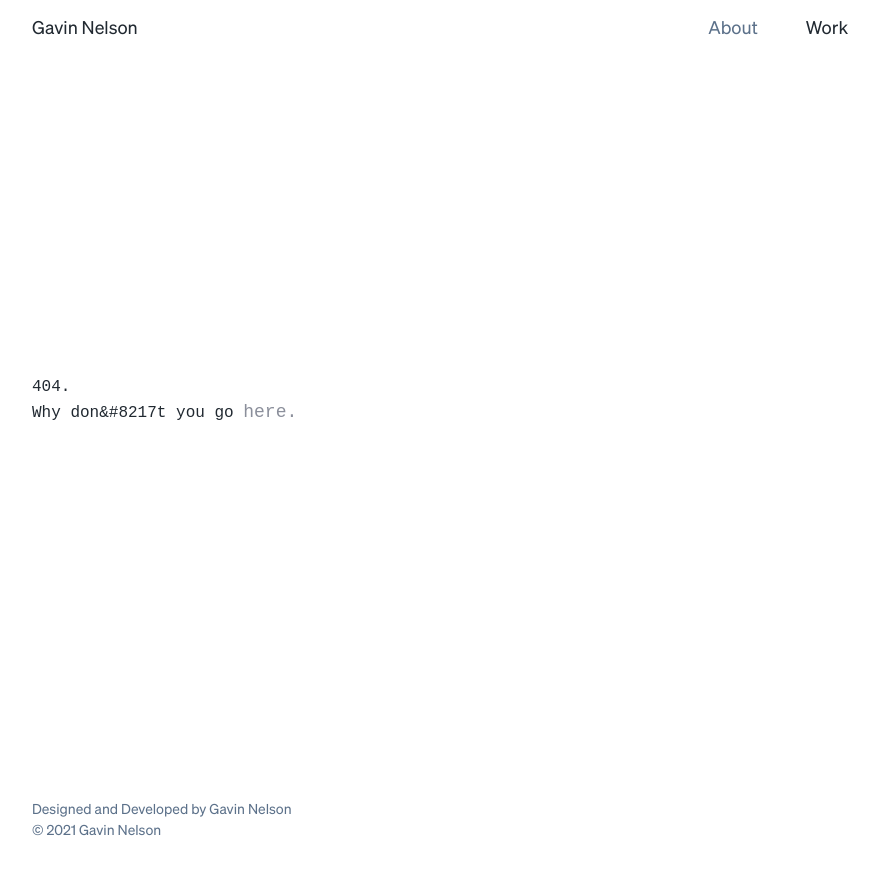
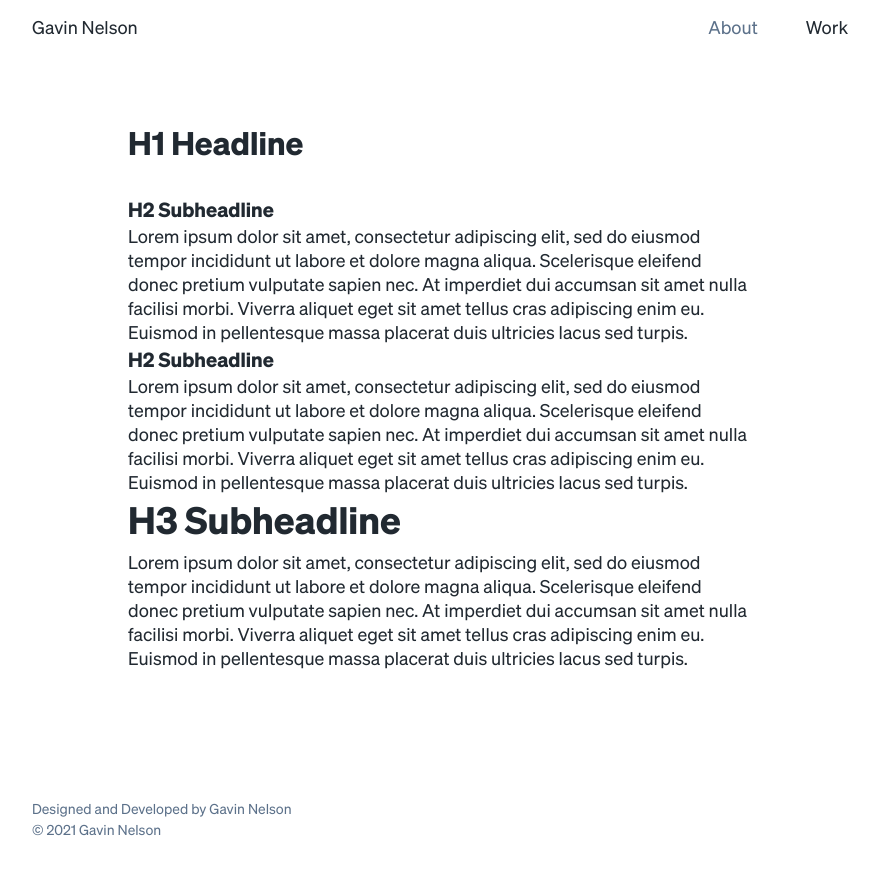
Before and after one commit to gavinmn/nelson.co, a Next.js app: page /typography in a window 1280 px wide. Before the commit this address had no page. Shown: the top 874 px of the page, without its empty margins (200-1079 px from the left). Built offline with nearby package versions, Linux system fonts and the light colour scheme.

Commit message:
testing type changes

```diff
--- /dev/null
+++ b/src/pages/typography.js
@@ -0,0 +1,44 @@
+import React from "react"
+import styled from "styled-components"
+import Image from "next/image"
+import PostWrapper from "../components/postwrapper"
+import CustomImage from "../components/customimage"
+import StyledLink from "../components/styledlink"
+import { device } from "../components/device"
+
+const Typography = props => (
+  <PostWrapper title="" subtitle="" time="">
+    <h1>H1 Headline</h1>
+    <h2>H2 Subheadline</h2>
+    <p>
+      Lorem ipsum dolor sit amet, consectetur adipiscing elit, sed do eiusmod
+      tempor incididunt ut labore et dolore magna aliqua. Scelerisque eleifend
+      donec pretium vulputate sapien nec. At imperdiet dui accumsan sit amet
+      nulla facilisi morbi. Viverra aliquet eget sit amet tellus cras adipiscing
+      enim eu. Euismod in pellentesque massa placerat duis ultricies lacus sed
+      turpis.
+    </p>
+
+    <h2>H2 Subheadline</h2>
+    <p>
+      Lorem ipsum dolor sit amet, consectetur adipiscing elit, sed do eiusmod
+      tempor incididunt ut labore et dolore magna aliqua. Scelerisque eleifend
+      donec pretium vulputate sapien nec. At imperdiet dui accumsan sit amet
+      nulla facilisi morbi. Viverra aliquet eget sit amet tellus cras adipiscing
+      enim eu. Euismod in pellentesque massa placerat duis ultricies lacus sed
+      turpis.
+    </p>
+
+    <h3>H3 Subheadline</h3>
+    <p>
+      Lorem ipsum dolor sit amet, consectetur adipiscing elit, sed do eiusmod
+      tempor incididunt ut labore et dolore magna aliqua. Scelerisque eleifend
+      donec pretium vulputate sapien nec. At imperdiet dui accumsan sit amet
+      nulla facilisi morbi. Viverra aliquet eget sit amet tellus cras adipiscing
+      enim eu. Euismod in pellentesque massa placerat duis ultricies lacus sed
+      turpis.
+    </p>
+  </PostWrapper>
+)
+
+export default Typography
--- a/src/styles/fonts.css
+++ b/src/styles/fonts.css
@@ -53,13 +53,7 @@ li::marker {
   font-size: 14px;
 }
 
-p,
-li {
-  font-size: 16px;
-  font-weight: normal;
-}
-
-h1 {
+/* h1 {
   font-size: 24px;
   font-weight: bold;
 }
@@ -75,6 +69,13 @@ h3 {
   font-weight: bold;
   color: var(--text-secondary);
   margin: 2rem 0 0.5rem 0;
+} */
+
+p,
+li {
+  font-size: 16px;
+  line-height: 24px;
+  font-weight: normal;
 }
 
 @media only screen and (min-width: 722px) {
@@ -94,11 +95,17 @@ h3 {
     font-size: 16px;
   }
 
-  p,
-  li {
-    font-size: 18px;
+  h1 {
+    font-size: 32px;
+    line-height: 36px;
+    margin-bottom: 1rem;
   }
 
+  h2 {
+    font-size: 20px;
+  }
+
+  /*
   h2 {
     font-size: 16px;
     color: var(--text-secondary);
@@ -108,6 +115,12 @@ h3 {
   h3 {
     margin: 1rem 0 0.5rem 0;
     font-size: 17px;
+  } */
+
+  p,
+  li {
+    font-size: 18px;
+    line-height: 24px;
   }
 
   a {
```
